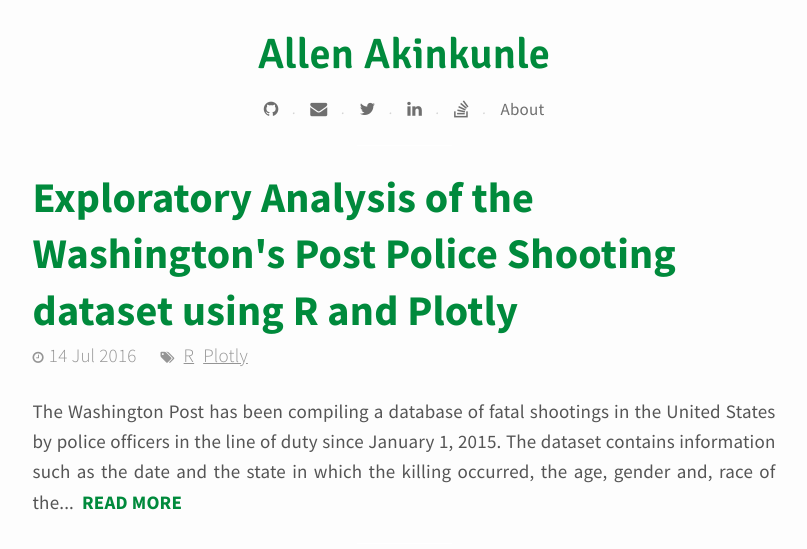
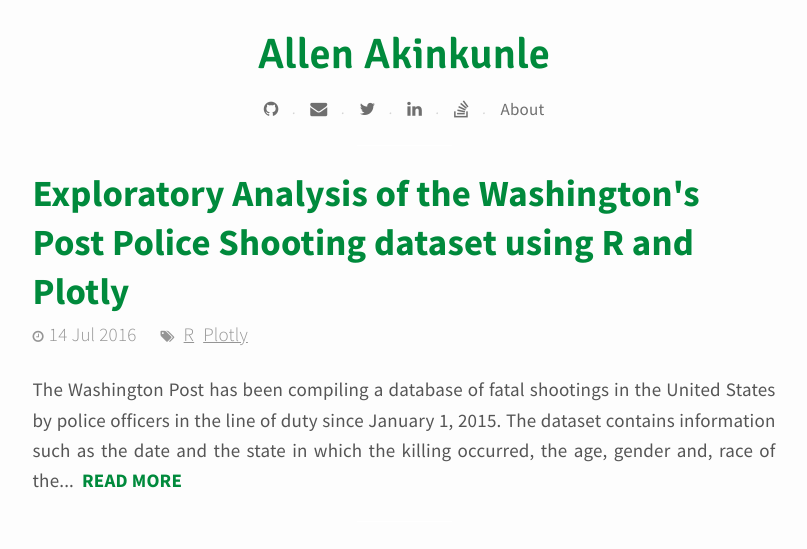
Before and after one commit to allenakinkunle/allenakinkunle.github.io, a Jekyll site: the page built from index.html, in a window 1280 px wide. Shown: the top 549 px of the page, without its empty margins (236-1043 px from the left). Built offline with Jekyll 4.4.1, drawn with Linux system fonts in a browser that asks for light colours; nearby versions of some CDN libraries; the list of posts is cut into pages by our own code.

Commit message:
Reduce font size of post header

```diff
--- a/_sass/typography.scss
+++ b/_sass/typography.scss
@@ -68,7 +68,7 @@
 }
 
 h2 {
-	font-size: 2.2222em; /* 40px/18px */
+	font-size: 1.94em; /* 35px/18px */
 	padding: 0.66667em 0 0 0; /* 12px/36px * 2, only top (Use padding instead of margin to maintain proximity with paragraph) */
 	padding-top: 0;
 }
```
